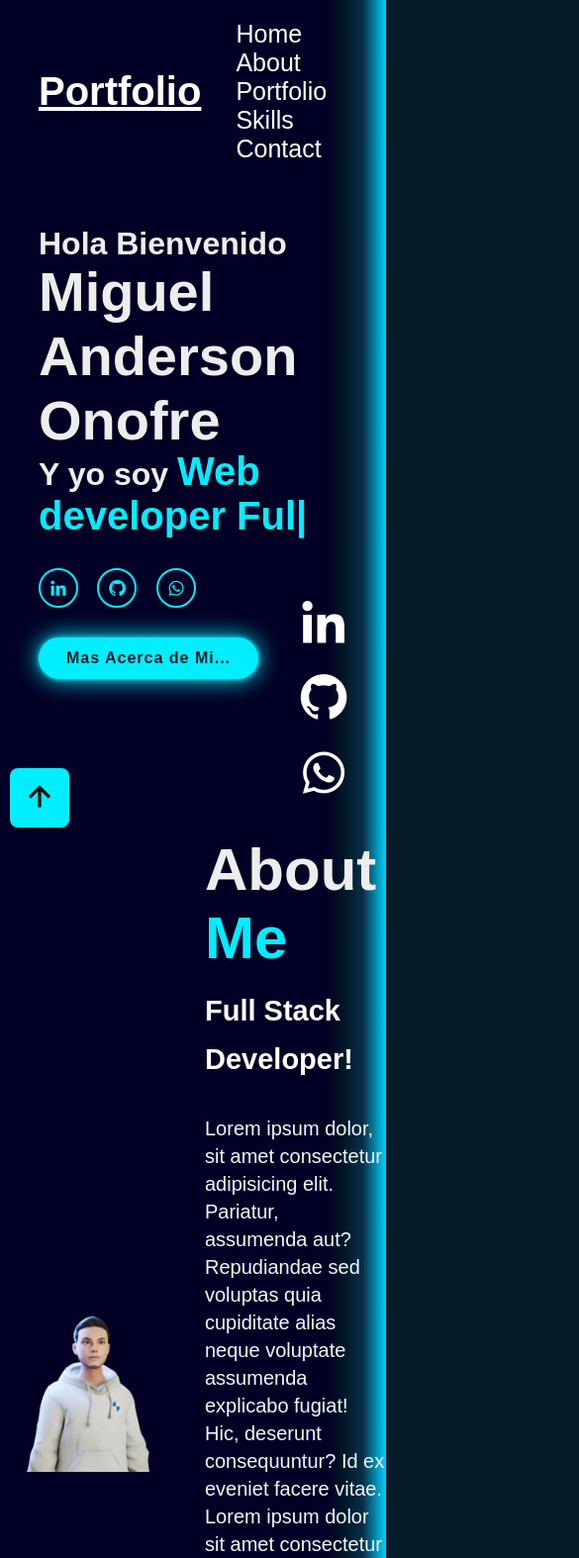
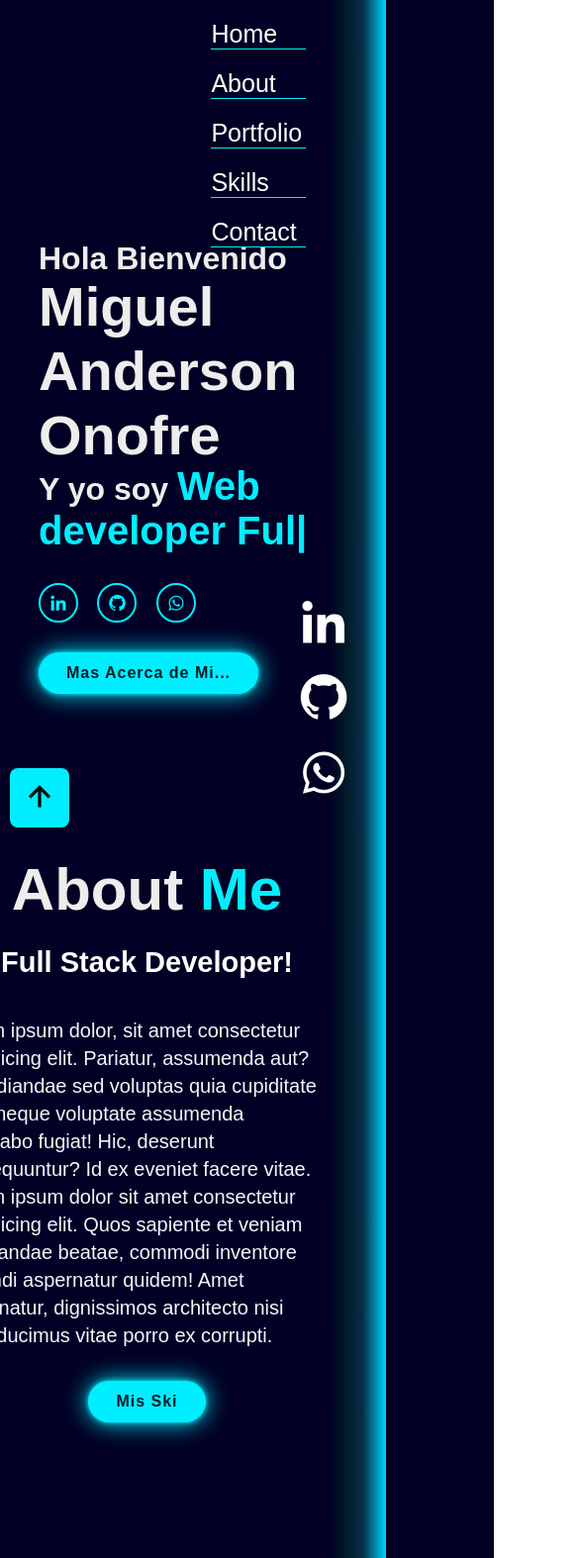
Before and after one commit to miguelander/CV, a plain HTML site: page index.html in a window 390 px wide. Shown: the top 1574 px of the page at 99% size, 585 px wide, since content can reach past the window. Drawn offline with nearby package versions, Linux system fonts and the light colour scheme.

Commit message:
media portfolio

```diff
--- /dev/null
+++ b/css/mediaquery.css
@@ -0,0 +1,67 @@
+@media (max-width:1000px){
+    .img-me img{
+        max-width: 350px;
+  }
+
+}
+
+@media (max-width:922px){
+    .img-me{
+        visibility: hidden;
+
+  }
+   .header .logo{
+    visibility: collapse;
+   }
+   .header{
+    display: flex;
+    justify-content: flex-start;
+   }
+   .header .navbar a{
+    margin-left: 10px;
+    border-right: 1px solid #0ed ;
+    padding-right: 4px;
+   }
+}
+
+@media (max-width:700px){
+    .about-img{
+        visibility: collapse;
+    }
+    .about-text{
+       display: flex;
+       flex-wrap: wrap;
+       flex-direction: column;
+       justify-content: center;
+       align-items: center;
+       margin-left: -300px;
+       padding: 20px;
+    }
+    .about-text p{
+        max-width: 400px;
+    }
+    .contact{
+        display: flex;
+        flex-direction: column;
+        padding: 30px;
+    }
+}
+
+@media (max-width: 578px){
+    .header{
+        position: absolute;
+    }
+    .home{
+        padding-top: 100px;
+    }
+    .navbar{
+        display: grid;
+        flex-direction: column;
+    }
+    .header .navbar a{
+        border-right: none;
+        border-bottom: 1px solid #0ef ;
+
+        margin-bottom: 20px;
+    }
+}
--- a/css/style.css
+++ b/css/style.css
@@ -7,16 +7,18 @@
 }
 
 body{
+    background: linear-gradient(90deg, rgba(2,0,36,1) 85%, rgba(1,23,37,1) 89%, rgba(8,47,73,1) 94%, rgba(0,212,255,1) 100%);
     color: #ededed;
-    background-color: #081b29;
 }
 
 a{
     text-decoration: none;
 }
+
 li{
     list-style: none;
 }
+
 ul{
     list-style: none;
 }
@@ -67,11 +69,11 @@ ul{
 }
 
 .home{
+    background: linear-gradient(90deg, rgba(2,0,36,1) 85%, rgba(1,23,37,1) 89%, rgba(8,47,73,1) 94%, rgba(0,212,255,1) 100%);
     position: relative;
     width: 100%;
     height: 100vh;
-    background: rgb(2,0,36);
-    background: linear-gradient(90deg, rgba(2,0,36,1) 85%, rgba(1,23,37,1) 89%, rgba(8,47,73,1) 94%, rgba(0,212,255,1) 100%);
+
      background-position: center;
      display: flex;
      justify-content: space-between;
@@ -80,7 +82,7 @@ ul{
 }
 
 .home-content{
-    max-width: 600px;
+    max-width: 500px;
 }
 
 .home-content h3{
@@ -141,7 +143,6 @@ ul{
 }
 
 .about{
-    background: linear-gradient(90deg, rgba(2,0,36,1) 85%, rgba(1,23,37,1) 89%, rgba(8,47,73,1) 94%, rgba(0,212,255,1) 100%);
     display: grid;
     grid-template-columns: repeat(2, 1fr);
     align-items: center;
@@ -155,6 +156,9 @@ ul{
     height: auto;
     width: 100%;
     border-radius: 8px;
+}
+.about-text{
+    padding-right: 40px;
 }
 
 .about-text h2{
@@ -177,8 +181,13 @@ ul{
     color: aliceblue;
     font-size: 20px;
     line-height: 1.4;
-    margin-bottom: 4rem;
+    margin-bottom: 2rem;
     max-width: 600px;
+    padding-right: 15px;
+}
+
+.about-text a{
+    margin-bottom: 30px ;
 }
 
 /* section services */
@@ -200,7 +209,6 @@ ul{
 }
 
 .container{
-    background: linear-gradient(90deg, rgba(2,0,36,1) 85%, rgba(1,23,37,1) 89%, rgba(8,47,73,1) 94%, rgba(0,212,255,1) 100%);
     padding: 90px;
 }
 
@@ -319,7 +327,6 @@ section{
     position: relative;
     width: 150px;
     height: 150px;
-    background: conic-gradient(from 0deg, var(--clr) 0%, var(--clr) 0% var(--i), #333 var(--i), #333 100%);
     border-radius: 50%;
     display: flex;
     justify-content: center;
@@ -411,7 +418,7 @@ section{
 
 .layer{
     width: 100%;
-    height: 0;
+    height: 0px;
     background: linear-gradient(rgba(0,0,0,0.1), #0ef);
     position: absolute;
     border-radius: 8px;
@@ -594,6 +601,10 @@ section{
     font-size: 3.5rem;
     padding: 5px;
 }
+
+.contact-icons1 a i:hover{
+    color: #0ef;
+}
 .last-text{
     width: 100%;
     text-align: center;
@@ -624,7 +635,7 @@ section{
 
 .img-me{
     position:absolute;
-    margin-left: 600px;
+    margin-left: 450px;
     border: 5px solid #0ef;
     border-radius: 50% ;
     overflow: hidden;
@@ -689,3 +700,5 @@ section{
         opacity: 1;
     }
 }
+
+/* media query -------------------------------- */
--- a/index.html
+++ b/index.html
@@ -5,6 +5,7 @@
   <meta name="viewport" content="width=device-width, initial-scale=1.0">
   <link rel="stylesheet" href="css/style.css">
   <link href='https://unpkg.com/boxicons@2.1.4/css/boxicons.min.css' rel='stylesheet'>
+  <link rel="stylesheet" href="css/mediaquery.css">
   <script src="https://unpkg.com/typed.js@2.0.16/dist/typed.umd.js"></script>
   <title>Portafolio</title>
 </head>
@@ -162,6 +163,16 @@
           </div>
 
           <div class="row">
+            <img src="IMG/rickymorty.PNG" alt="">
+            <div class="layer">
+              <h5>UI/UX Design</h5>
+              <p>Lorem, ipsum dolor sit amet consectetur adipisicing elit. Quos reprehenderit amet incidunt repellat omnis, quis quae eveniet iure doloribus dolore, ratione excepturi deleniti similique perspiciatis? Quidem explicabo nisi repudiandae possimus?</p>
+
+              <a href="#"><i class='bx bx-link-external' style="color: aliceblue;"></i></a>
+            </div>
+          </div>
+
+          <div class="row">
             <img src="IMG/pokemon.PNG" alt="">
             <div class="layer">
               <h5>UI/UX Design</h5>
```
